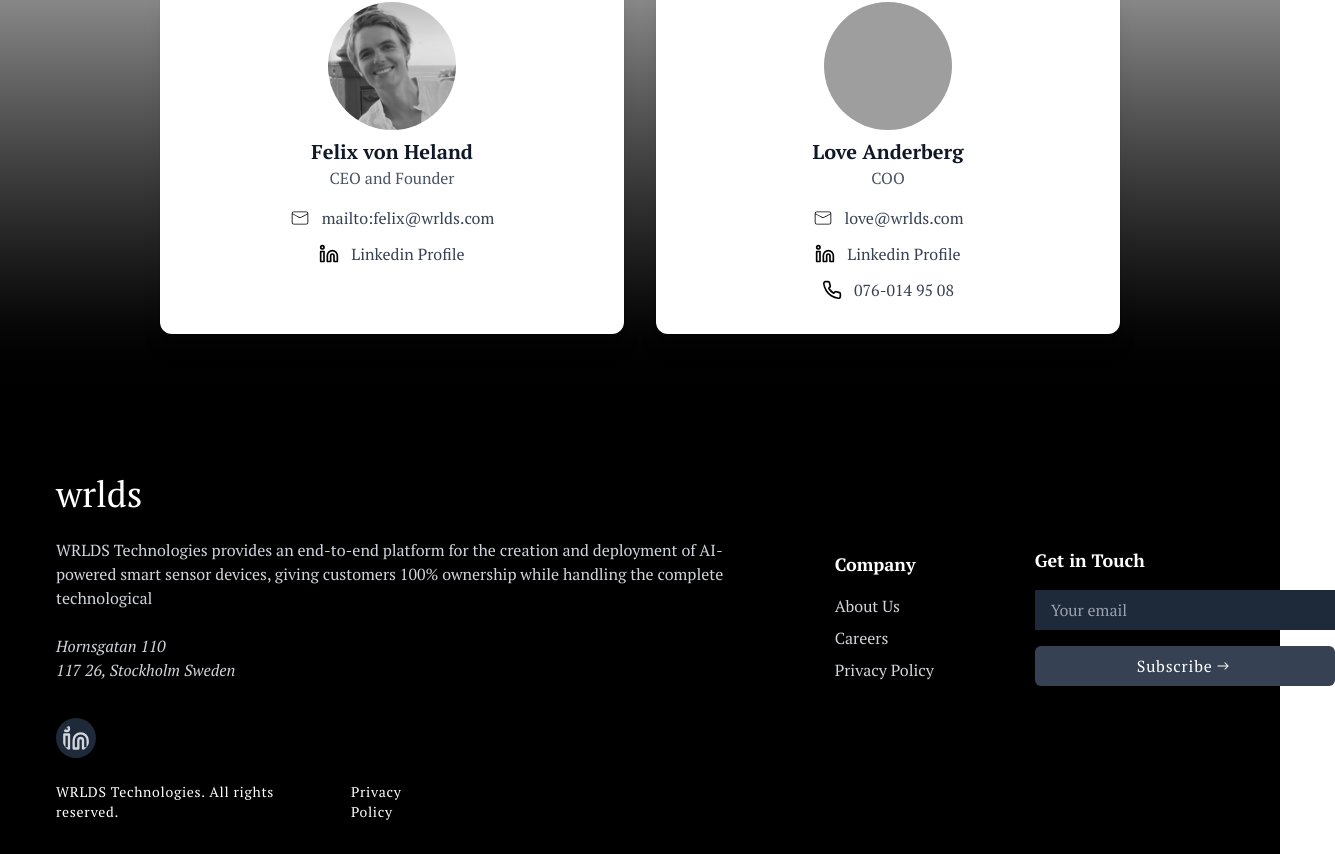
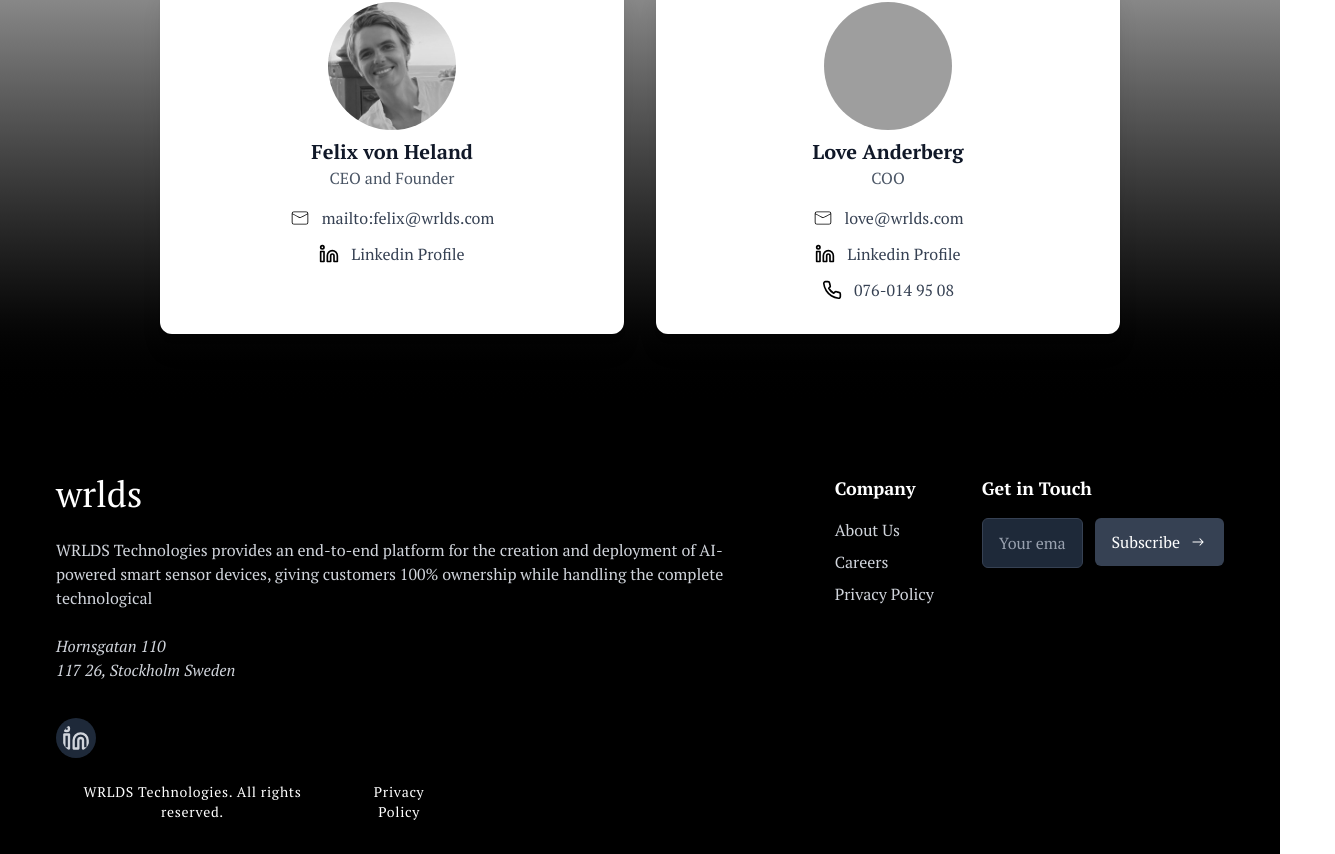
Before and after one commit to abbasolabode/Ai-Integration, a React (Vite) app: page /home in a window 1280 px wide. Shown: the part 6723-7577 px from the top of the page, 1335 px wide, since content can reach past the window. Built offline with nearby package versions, Linux system fonts and the light colour scheme; grey boxes are pictures that could not be loaded.

Commit message:
Adjust footer layout and alignment

```diff
--- a/src/component/Footer.jsx
+++ b/src/component/Footer.jsx
@@ -10,7 +10,6 @@
     const { register, handleSubmit, formState: { errors, isSubmitting }, reset, } = useForm()
     const onSubmit = ({ email }) => {
         if (!email) return;
-        console.log(email);
         //If email exists, send the email value to the backend
         mutate(email, {
             onSettled: reset(),
@@ -55,9 +54,8 @@
                     </div>
 
 
-                    <div className="flex items-center min-[700px]:w-125">
-
-                        <div className="flex flex-col space-y-6 w-full">
+                    <div className="flex flex-col gap-8 lg:flex-row lg:justify-between lg:gap-12 w-full">
+                        <div className="flex flex-col space-y-6">
                             {/* Links */}
                             <div className="space-y-3">
                                 <h3 className="text-lg font-bold mb-4 text-white">
@@ -81,13 +79,14 @@
                         </div>
 
                         {/* Get in Touch */}
-                        <div className="w-full">
+                        <div className="w-full max-w-md">
                             <h3 className="text-lg font-bold mb-4 text-white whitespace-nowrap">
                                 Get in Touch
                             </h3>
 
-                            <form onSubmit={handleSubmit(onSubmit)} className="space-y-4 w-full">
-                                <div>
+                            <form onSubmit={handleSubmit(onSubmit)} className="flex flex-col gap-3 w-full">
+                                <div className="flex flex-col gap-3 sm:flex-row sm:items-start">
+                                    <div className="flex-1 min-w-0">
                                         <input
                                             {...register("email", {
                                                 pattern: {
@@ -95,35 +94,32 @@
                                                     message: "Please enter a valid email address",
                                                 },
                                             })}
-                                        className="w-full px-4 py-2 bg-gray-800 min-[700px]:w-12.5 min-[800px]:w-75  focus:outline-none focus:ring-2 focus:ring-gray-600 text-white placeholder-gray-400"
+                                            className="w-full rounded-md border border-gray-700 bg-gray-800 px-4 py-3 text-white placeholder-gray-400 focus:outline-none focus:ring-2 focus:ring-gray-600"
                                             placeholder="Your email"
                                             type="email"
                                             name="email"
                                             id="email"
                                             disabled={isSubmitting || isPending}
                                         />
-                                    {errors?.email?.message && <small className="text-[10px] text-red-500 tracking-wider">{errors?.email?.message}</small>}
+                                        {errors?.email?.message && <small className="mt-1 block text-[10px] text-red-500 tracking-wider">{errors?.email?.message}</small>}
                                     </div>
 
                                     <button
                                         disabled={isPending || isSubmitting}
-                                    className="w-full px-4 py-2 bg-gray-700 min-[700px]:w-12.5 min-[800px]:w-75 text-white rounded-md hover:bg-gray-600 transition-colors flex items-center justify-center disabled:opacity-50 cursor-pointer tracking-wider"
+                                        className="inline-flex w-full items-center justify-center gap-2 rounded-md bg-gray-700 px-4 py-3 text-white transition-colors hover:bg-gray-600 disabled:cursor-not-allowed disabled:opacity-50 sm:w-auto"
                                         type="submit"
                                     >
                                         {!isPending || !isSubmitting ? <>Subscribe <IoIosArrowRoundForward size={20} /></> : <ClipLoader size={18} color="#ffffff" />}
-
                                     </button>
+                                </div>
                             </form>
                         </div>
-
                     </div>
 
 
                     {/* Bottom Section */}
-                    <div className="w-full flex flex-col items-center ">
-                        {/*  <hr className="border-gray-700 border" /> */}
-                        <div className="flex flex-col md:flex-row justify-between space-x- items-center gap-4 ">
-
+                    <div className="w-full flex flex-col items-center">
+                        <div className="flex flex-col items-center justify-center gap-2 text-center md:flex-row md:gap-6">
                             <p className="text-sm tracking-wider font-light">
                                 WRLDS Technologies. All rights reserved.
                             </p>
```
Lines whose indentation alone changed are shown as unchanged.
